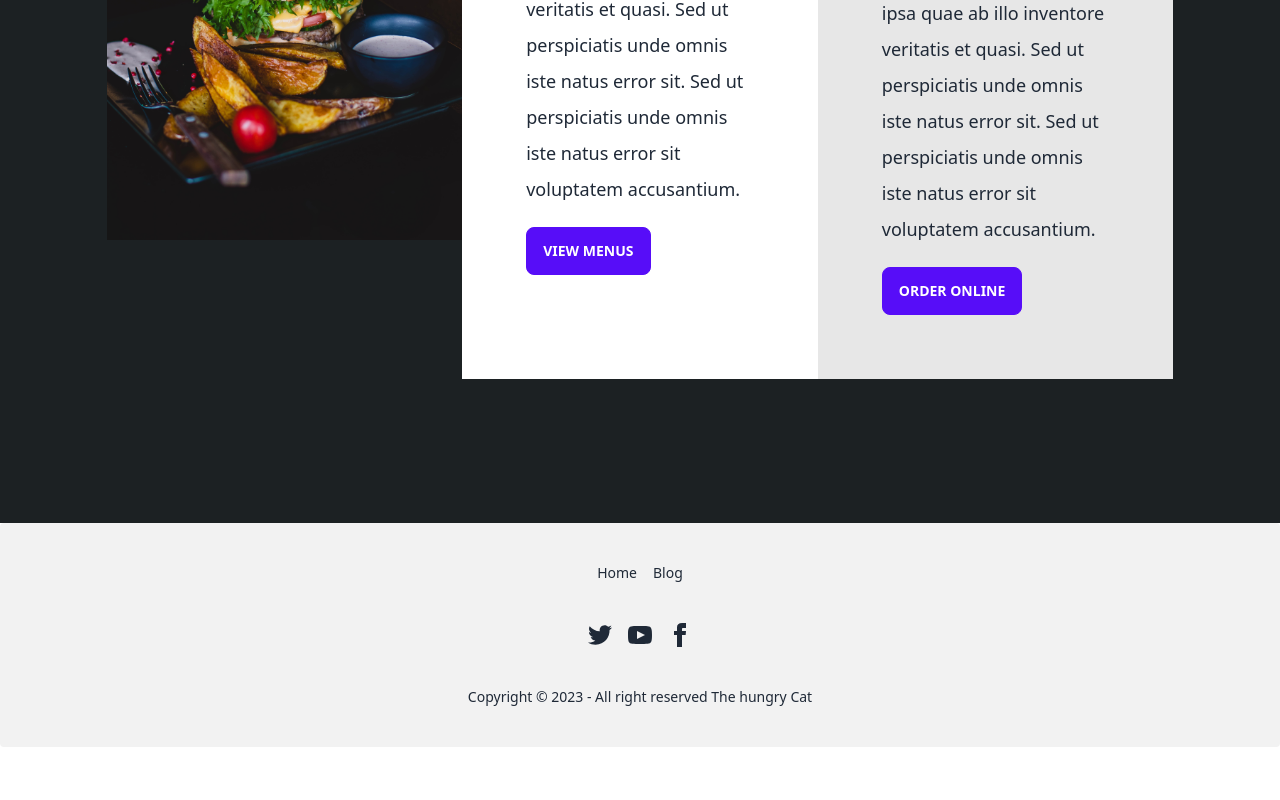
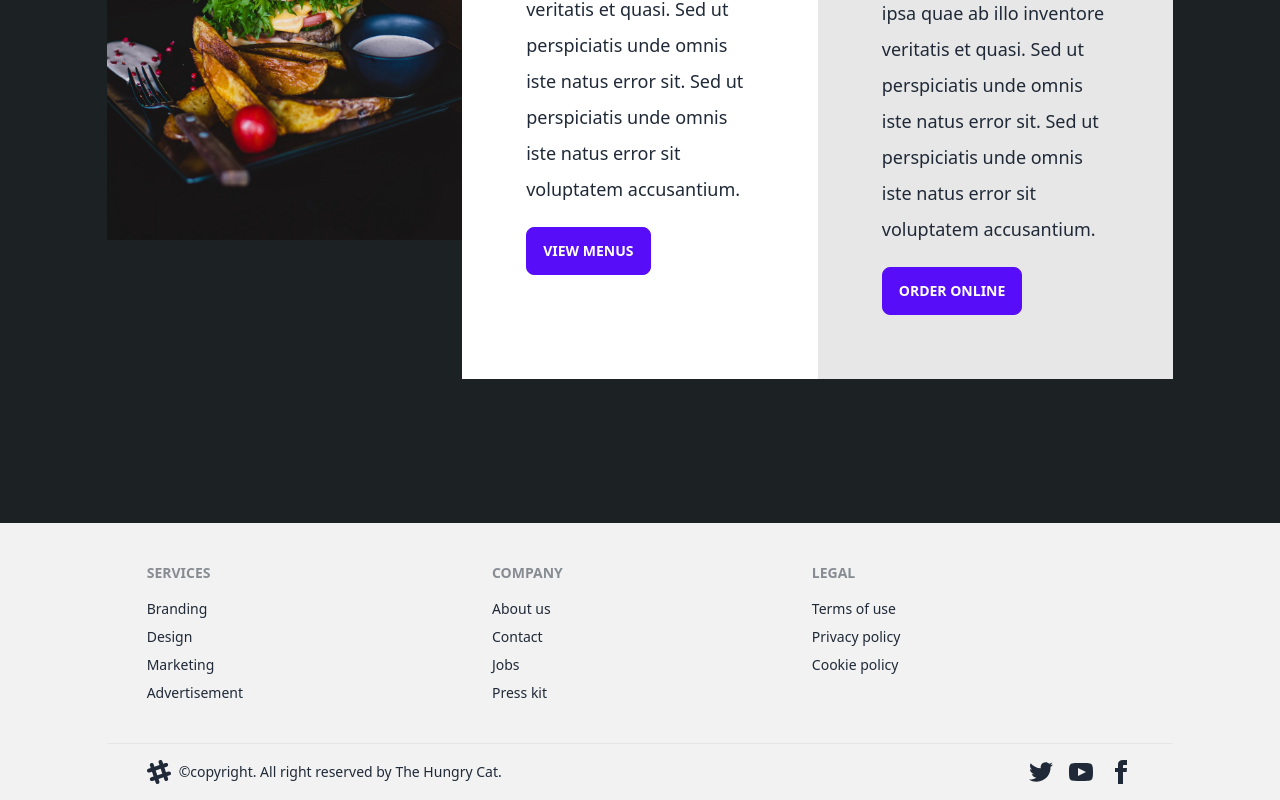
Before and after one commit to DarkAsfu/hungry-cat-client, a React (Vite) app: page / in a window 1280 px wide. Shown: the part 2215-3015 px from the top of the page. Before the commit the page ends 2962 px from the top, so only its background shows below. Built offline with nearby package versions, Linux system fonts and the light colour scheme; no server answers.

Commit message:
Some changes

```diff
--- a/index.html
+++ b/index.html
@@ -4,7 +4,7 @@
     <meta charset="UTF-8" />
     <link rel="icon" type="image/svg+xml" href="/vite.svg" />
     <meta name="viewport" content="width=device-width, initial-scale=1.0" />
-    <title>Vite + React</title>
+    <title>The Hungry Cat</title>
   </head>
   <body>
     <div id="root"></div>
--- a/src/components/pages/SingleChef/SingleChef.css
+++ b/src/components/pages/SingleChef/SingleChef.css
@@ -4,5 +4,5 @@
   }
 
   .is-visible {
-    opacity: 5;
+    opacity: 3;
   }
--- a/src/components/pages/shared/footer.jsx
+++ b/src/components/pages/shared/footer.jsx
@@ -3,23 +3,40 @@
 
 const Footer = () => {
     return (
-        <div>
-            <footer className="footer footer-center p-10 bg-base-200 text-base-content rounded">
-                <div className="grid grid-flow-col gap-4">
-                    <Link to="/" className="link link-hover">Home</Link>
-
-                    <Link to="blog" className="link link-hover">Blog</Link>
-
+        <div className='bg-base-200'>
+            <footer className="footer p-10 text-base-content w-10/12 mx-auto">
+                <div>
+                    <span className="footer-title">Services</span>
+                    <a className="link link-hover">Branding</a>
+                    <a className="link link-hover">Design</a>
+                    <a className="link link-hover">Marketing</a>
+                    <a className="link link-hover">Advertisement</a>
                 </div>
                 <div>
+                    <span className="footer-title">Company</span>
+                    <a className="link link-hover">About us</a>
+                    <a className="link link-hover">Contact</a>
+                    <a className="link link-hover">Jobs</a>
+                    <a className="link link-hover">Press kit</a>
+                </div>
+                <div>
+                    <span className="footer-title">Legal</span>
+                    <a className="link link-hover">Terms of use</a>
+                    <a className="link link-hover">Privacy policy</a>
+                    <a className="link link-hover">Cookie policy</a>
+                </div>
+            </footer>
+            <footer className="footer w-10/12 mx-auto px-10 py-4 border-t bg-base-200 text-base-content border-base-300">
+                <div className="items-center grid-flow-col">
+                    <svg width="24" height="24" viewBox="0 0 24 24" xmlns="http://www.w3.org/2000/svg" fillRule="evenodd" clipRule="evenodd" className="fill-current"><path d="M22.672 15.226l-2.432.811.841 2.515c.33 1.019-.209 2.127-1.23 2.456-1.15.325-2.148-.321-2.463-1.226l-.84-2.518-5.013 1.677.84 2.517c.391 1.203-.434 2.542-1.831 2.542-.88 0-1.601-.564-1.86-1.314l-.842-2.516-2.431.809c-1.135.328-2.145-.317-2.463-1.229-.329-1.018.211-2.127 1.231-2.456l2.432-.809-1.621-4.823-2.432.808c-1.355.384-2.558-.59-2.558-1.839 0-.817.509-1.582 1.327-1.846l2.433-.809-.842-2.515c-.33-1.02.211-2.129 1.232-2.458 1.02-.329 2.13.209 2.461 1.229l.842 2.515 5.011-1.677-.839-2.517c-.403-1.238.484-2.553 1.843-2.553.819 0 1.585.509 1.85 1.326l.841 2.517 2.431-.81c1.02-.33 2.131.211 2.461 1.229.332 1.018-.21 2.126-1.23 2.456l-2.433.809 1.622 4.823 2.433-.809c1.242-.401 2.557.484 2.557 1.838 0 .819-.51 1.583-1.328 1.847m-8.992-6.428l-5.01 1.675 1.619 4.828 5.011-1.674-1.62-4.829z"></path></svg>
+                    <p>©copyright. All right reserved by The Hungry Cat.</p>
+                </div>
+                <div className="md:place-self-center md:justify-self-end">
                     <div className="grid grid-flow-col gap-4">
                         <a><svg xmlns="http://www.w3.org/2000/svg" width="24" height="24" viewBox="0 0 24 24" className="fill-current"><path d="M24 4.557c-.883.392-1.832.656-2.828.775 1.017-.609 1.798-1.574 2.165-2.724-.951.564-2.005.974-3.127 1.195-.897-.957-2.178-1.555-3.594-1.555-3.179 0-5.515 2.966-4.797 6.045-4.091-.205-7.719-2.165-10.148-5.144-1.29 2.213-.669 5.108 1.523 6.574-.806-.026-1.566-.247-2.229-.616-.054 2.281 1.581 4.415 3.949 4.89-.693.188-1.452.232-2.224.084.626 1.956 2.444 3.379 4.6 3.419-2.07 1.623-4.678 2.348-7.29 2.04 2.179 1.397 4.768 2.212 7.548 2.212 9.142 0 14.307-7.721 13.995-14.646.962-.695 1.797-1.562 2.457-2.549z"></path></svg></a>
                         <a><svg xmlns="http://www.w3.org/2000/svg" width="24" height="24" viewBox="0 0 24 24" className="fill-current"><path d="M19.615 3.184c-3.604-.246-11.631-.245-15.23 0-3.897.266-4.356 2.62-4.385 8.816.029 6.185.484 8.549 4.385 8.816 3.6.245 11.626.246 15.23 0 3.897-.266 4.356-2.62 4.385-8.816-.029-6.185-.484-8.549-4.385-8.816zm-10.615 12.816v-8l8 3.993-8 4.007z"></path></svg></a>
                         <a><svg xmlns="http://www.w3.org/2000/svg" width="24" height="24" viewBox="0 0 24 24" className="fill-current"><path d="M9 8h-3v4h3v12h5v-12h3.642l.358-4h-4v-1.667c0-.955.192-1.333 1.115-1.333h2.885v-5h-3.808c-3.596 0-5.192 1.583-5.192 4.615v3.385z"></path></svg></a>
                     </div>
-                </div>
-                <div>
-                    <p>Copyright © 2023 - All right reserved The hungry Cat</p>
                 </div>
             </footer>
         </div>
```
